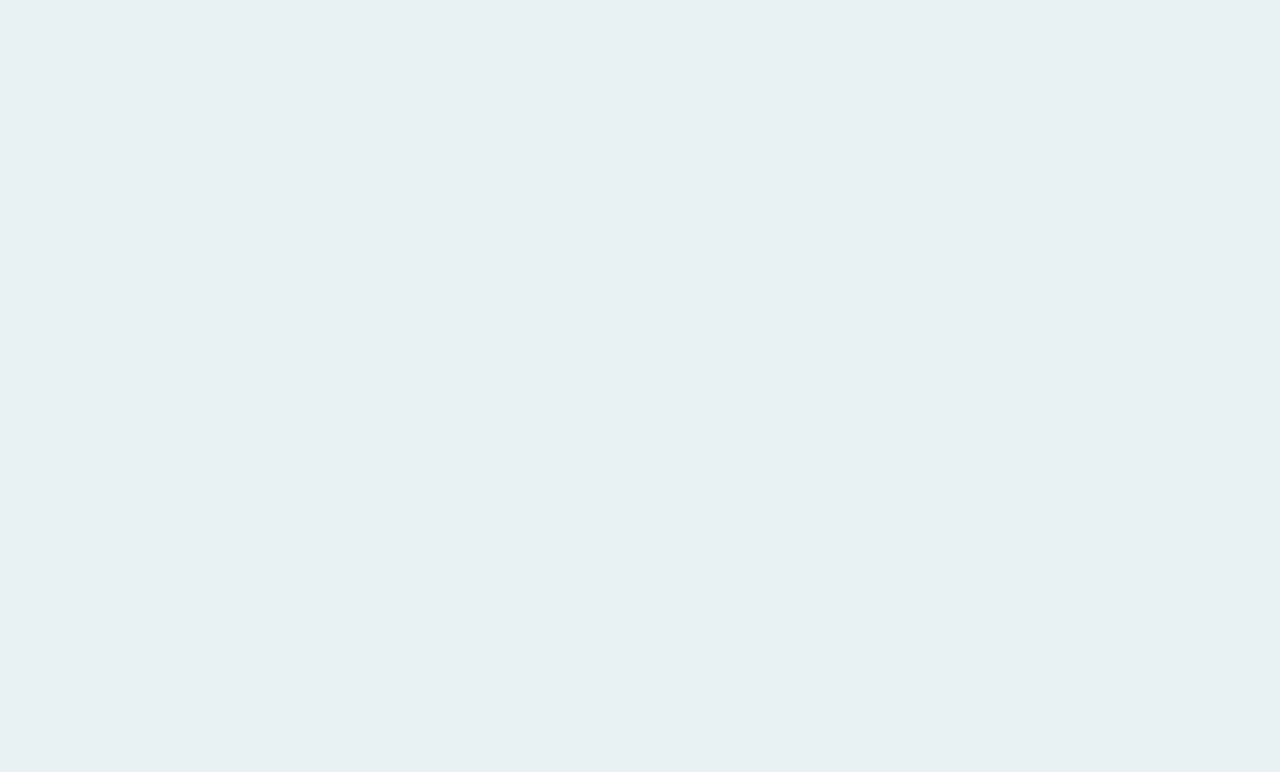
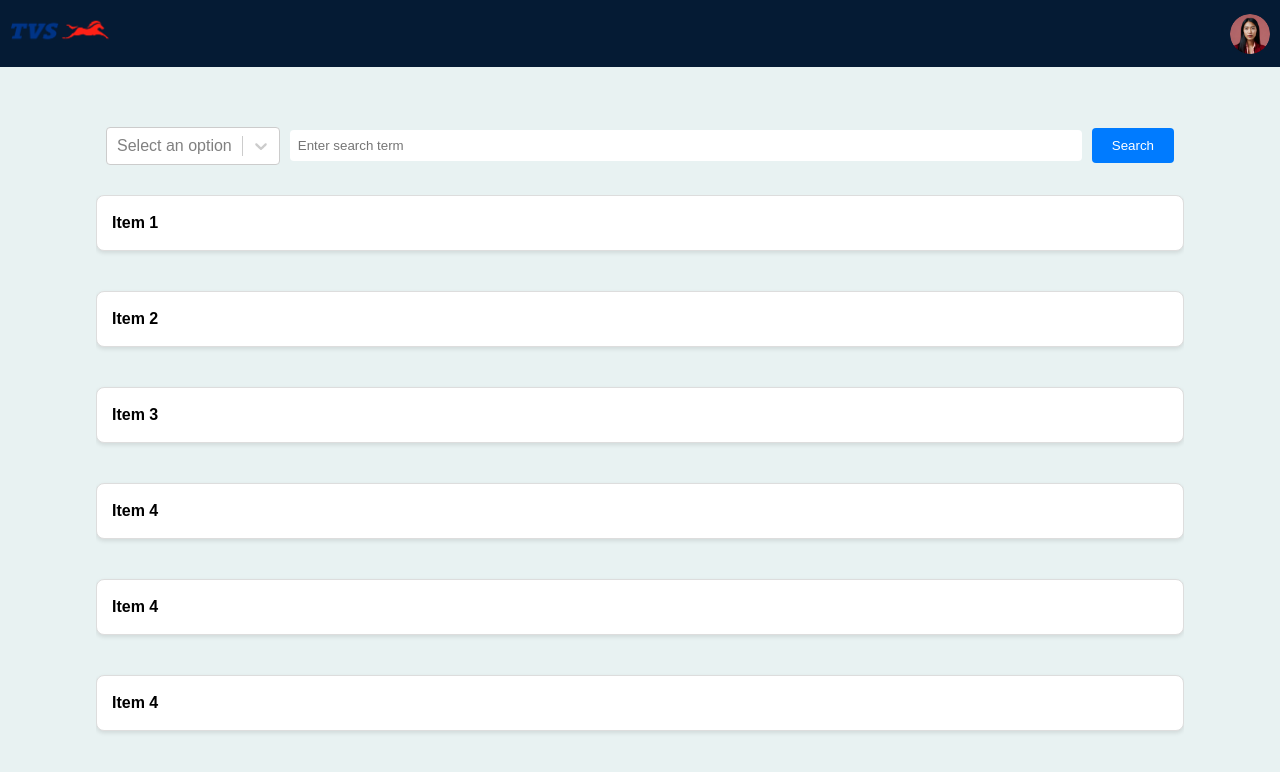
Before and after one commit to baphometapopis/tvspwa, a React (Create React App) app: page /Home in a window 1280 px wide. Before the commit this address had no page. Shown: the top 772 px of the page. Built offline with nearby package versions, Linux system fonts and the light colour scheme.

Commit message:
hitting api

```diff
--- a/package.json
+++ b/package.json
@@ -10,6 +10,7 @@
     "react-dom": "^18.2.0",
     "react-router-dom": "^6.21.2",
     "react-scripts": "^5.0.1",
+    "react-select": "^5.8.0",
     "web-vitals": "^2.1.4",
     "workbox-precaching": "^7.0.0"
   },
--- a/src/App.js
+++ b/src/App.js
@@ -2,8 +2,9 @@
 import React from "react";
 import { BrowserRouter as Router, Route, Routes } from "react-router-dom";
 import Login from "./Pages/Login/Login";
-import Dashboard from "./Pages/Dashboard/Dashboard";
+import MakerEscalatePage from "./Pages/MakerEscalatePage/MakerEscalatePage";
 import "./App.css";
+import Home from "./Pages/Home/Home";
 
 // const Login = () => <h2>Login Page</h2>;
 // const Dashboard = () => <h2>Dashboard Page</h2>;
@@ -28,7 +29,9 @@ function App() {
         </nav> */}
 
         <Routes>
-          <Route path="/dashboard" element={<Dashboard />} />
+          <Route path="/MakerEscalatePage" element={<MakerEscalatePage />} />
+          <Route path="/Home" element={<Home />} />
+
           <Route path="/list" element={<List />} />
           <Route path="/" element={<Login />} />
         </Routes>
--- /dev/null
+++ b/src/Pages/Home/Home.css
@@ -0,0 +1,80 @@
+/* Home.css */
+
+.Homecnt {
+    display: flex;
+    font-size: 16px;
+    height: 100vh;
+    width: 100vw;
+    line-height: 1.5;
+    align-items: center;
+    flex-direction: column;
+
+  }
+  .homecnt2{
+
+    /* background-color: red; */
+    max-height: 80vh;
+    margin:auto 20px ;
+    overflow: hidden;
+
+
+    width: 85%;
+
+  }
+
+  .card-container {
+    display: flex;
+    flex-wrap: wrap;
+    gap: 20px;
+    flex-direction: column;
+    align-items: center;
+    /* background-color: #007bff; */
+  }
+
+  .homecard {
+    /* margin: 5px; */
+    background-color: #fff;
+    border: 1px solid #ddd;
+    border-radius: 8px;
+    padding: 15px;
+    width: 100%; /* Set a fixed width for the cards */
+    box-shadow: 0 2px 4px rgba(0, 0, 0, 0.1);
+    margin-bottom: 20px; /* Add margin between cards */
+  }
+
+
+  .homesearch-container {
+    display: flex;
+    align-items: center;
+    padding: 10px; /* Add padding to the search container */
+    margin-bottom: 20px; /* Add margin to separate from other content */
+  }
+
+  .search-dropdown {
+    margin-right: 10px;
+  }
+
+  .search-input {
+    flex: 1;
+    margin-right: 10px;
+  }
+
+  .search-button {
+    cursor: pointer;
+    background-color: #007bff;
+    color: #fff;
+    border: none;
+    padding: 10px 20px;
+    border-radius: 4px;
+  }
+
+  /* Mobile responsiveness */
+  @media (max-width: 768px) {
+    .homesearch-container {
+      flex-direction: column;
+    }
+
+    .search-input {
+      margin-top: 10px; /* Add space between input and button in mobile view */
+    }
+  }
--- /dev/null
+++ b/src/Pages/Home/Home.js
@@ -0,0 +1,74 @@
+// Home.js
+import React, { useState } from "react";
+import Select from "react-select";
+import "./Home.css"; // Import the CSS file
+import Header from "../../Component/Header/Header";
+
+const Home = () => {
+  const data = [
+    { id: 1, title: "Item 1" },
+    { id: 2, title: "Item 2" },
+    { id: 3, title: "Item 3" },
+    { id: 4, title: "Item 4" },
+    { id: 4, title: "Item 4" },
+    { id: 4, title: "Item 4" },
+
+  ];
+
+  const searchOptions = [
+    { value: "Name", label: "Name" },
+    { value: "Phone Number", label: "Phone Number" },
+    { value: "Email", label: "Email" },
+    { value: "Chassis Number", label: "Chassis Number" },
+    { value: "Vehicle Number", label: "Vehicle Number" },
+  ];
+
+  const [selectedOption, setSelectedOption] = useState(null);
+  const [searchQuery, setSearchQuery] = useState("");
+
+  const handleSearch = () => {
+    // Handle the search logic based on selectedOption and searchQuery
+    console.log(`Searching for ${selectedOption?.value}: ${searchQuery}`);
+  };
+
+  return (
+    <div className="Homecnt">
+      <Header />
+
+      <div className="homecnt2">
+          <div className="homesearch-container">
+            <Select
+              className="search-dropdown"
+              options={searchOptions}
+              isClearable
+              placeholder="Select an option"
+              value={selectedOption}
+              onChange={(selected) => setSelectedOption(selected)}
+            />
+            <input
+              type="text"
+              className="search-input"
+              placeholder={`Enter ${selectedOption?.label || "search term"}`}
+              value={searchQuery}
+              onChange={(e) => setSearchQuery(e.target.value)}
+            />
+            <button className="search-button" onClick={handleSearch}>
+              Search {selectedOption?.label || ""}
+            </button>
+          </div>
+
+          <div className="scrollable-container" style={{ height: "100%" }}>
+                <div className="card-container">
+                    {data.map((item) => (
+                        <div className="homecard" key={item.id}>
+                            <h4>{item.title}</h4>
+                        </div>
+                    ))}
+                </div>
+             </div>
+      </div>
+    </div>
+  );
+};
+
+export default Home;
--- a/src/Pages/Login/Login.js
+++ b/src/Pages/Login/Login.js
@@ -2,10 +2,9 @@
 
 import React, { useState } from "react";
 import "./login.css"; // Import the CSS file
-import { useNavigate } from "react-router-dom";
+// import { useNavigate } from "react-router-dom";
 
 const Login = () => {
-  const Navigation = useNavigate();
 
   const [formData, setFormData] = useState({
     username: "",
@@ -49,14 +48,49 @@ const Login = () => {
     }
 
     // Add your authentication logic here (e.g., API call, etc.)
+    handleLoginAPi();
     console.log("Form submitted:", formData);
-    Navigation("/dashboard");
+  };
+
+  const handleLoginAPi = async () => {
+    // const loginResponse = await login(formData.username, formData.password);
+    // console.log(loginResponse);
+    var myHeaders = new Headers();
+    myHeaders.append("Authorization", "Basic " + btoa("indicosmic:indicosmic"));
+    myHeaders.append("Content-Type", "application/x-www-form-urlencoded");
+
+    var urlencoded = new URLSearchParams();
+    urlencoded.append("email_id", "sush.rokade@gmail.com");
+    urlencoded.append("password", "sush.rokade@gmail.com");
+
+    var requestOptions = {
+      method: "POST",
+      headers: myHeaders,
+      body: urlencoded,
+      redirect: "follow",
+    };
+
+    fetch("https://www.tvsservice.com/Escalation_api/login", requestOptions)
+      .then((response) => response.text())
+      .then((result) => console.log(result))
+      .catch((error) => console.log("error", error));
+
+    // Navigation("/MakerEscalatePage");
   };
 
   return (
     <div className="logincontainer">
-      <div style={{backgroundColor:'red',display:"flex",justifyContent:'center',padding:'10px'}}>
-        <h2 style={{ fontSize: "12px",color:'white' }}>TVS Escalation Login</h2>
+      <div
+        style={{
+          backgroundColor: "red",
+          display: "flex",
+          justifyContent: "center",
+          padding: "10px",
+        }}
+      >
+        <h2 style={{ fontSize: "12px", color: "white" }}>
+          TVS Escalation Login
+        </h2>
       </div>
       <form onSubmit={handleSubmit}>
         <div style={{ padding: "20px" }}>
@@ -89,9 +123,9 @@ const Login = () => {
             )}
           </div>
           <div style={{ display: "flex", justifyContent: "center" }}>
-              <button className="button" type="submit">
-                Login
-              </button>
+            <button className="button" type="submit">
+              Login
+            </button>
           </div>
         </div>
       </form>
--- a/src/Pages/Dashboard/dashboard.css
+++ b/src/Pages/MakerEscalatePage/MakerEscalatePage.css
@@ -1,4 +1,4 @@
-/* dashboard.css */
+/* MakerEscalatePage.css */
 
 .dashboardcnt {
   display: flex;
--- a/src/Pages/Dashboard/Dashboard.js
+++ b/src/Pages/MakerEscalatePage/MakerEscalatePage.js
@@ -1,9 +1,9 @@
 // Dashboard.js
 
 import React, { useEffect, useState } from "react";
-import "./dashboard.css"; // Import the CSS file
+import "./MakerEscalatePage.css"; // Import the CSS file
 import Header from "../../Component/Header/Header";
-const Dashboard = () => {
+const MakerEscalatePage = () => {
   const [isModalOpen, setModalOpen] = useState(false);
 
   const data = [
@@ -83,4 +83,4 @@ const Dashboard = () => {
   );
 };
 
-export default Dashboard;
+export default MakerEscalatePage;
```
Also changed, not shown: src/Api/ApiEndpoint.js (added, +8 -0 lines), src/Api/apiCaller.js (added, +26 -0 lines), src/Api/apiService.js (added, +9 -0 lines), src/Api/loginApi.js (added, +16 -0 lines), 1 other file (tests, documents, lock files or other folders).
